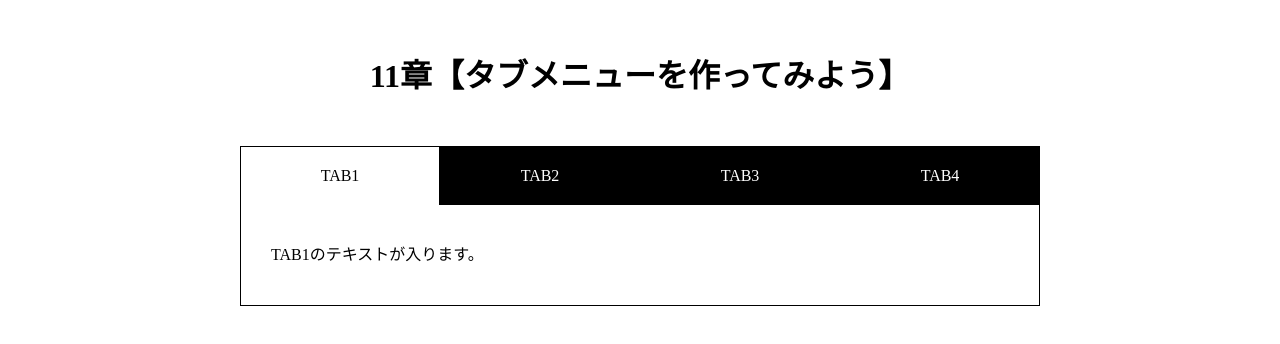
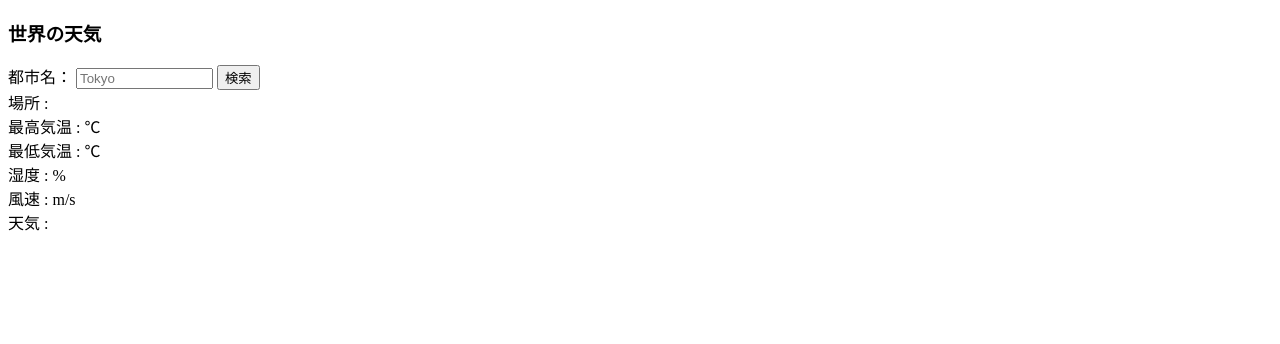
Before and after one commit to Ta-Ry/Ajax-Lesson-202003, a plain HTML site: page index.html in a window 1280 px wide. Drawn offline with Linux system fonts and the light colour scheme.

Commit message:
[finish]6-12

```diff
--- a/css/style.css
+++ /dev/null
@@ -1,58 +0,0 @@
-  @charset "UTF-8";
-
-* {
-  margin: 0;
-  padding: 0;
-  box-sizing: border-box;
-}
-
-h1{
-  text-align: center;
-  margin: 50px 0;
-}
-
-.wrap{
-  width: 90%;
-  max-width: 800px;
-  margin: 0 auto;
-}
-
-.clearfix:after{
-  content:"";
-  clear: both;
-  display: block;
-}
-
-#tab-menu li {
-  float: left;
-  list-style-type: none;
-  width: 25%;
-}
-
-#tab-menu a {
-  color: #fff;
-  text-decoration: none;
-  display: block;
-  padding: 20px;
-  text-align: center;
-  background: #000;
-  border: 1px solid #000;
-  border-bottom: none;
-}
-
-#tab-menu .active {
-  background: #fff;
-  color: #000;
-}
-
-#tab-contents .tab {
-  padding: 30px;
-  background: #fff;
-  border: 1px solid #000;
-  border-top: none;
-}
-
-#tab-contents p{
-  color:#000;
-  line-height: 2.5;
-}
--- a/index.html
+++ b/index.html
@@ -1,42 +1,32 @@
 <!DOCTYPE html>
-  <html lang="ja">
+<html>
     <head>
-    <meta charset="utf8">
-    <meta http-equiv="X-UA-Compatible" content="IE=edge">
-    <title>11章【タブメニューを作ってみよう】</title>
-    <meta name="viewport" content="width=device-width">
-    <link rel="stylesheet" href="css/style.css" media="all">
+        <meta charset="utf-8" />
+        <title>世界の天気</title>
     </head>
     <body>
-    <h1>11章【タブメニューを作ってみよう】</h1>
-
-    <div class="wrap">
-      <ul id="tab-menu" class="clearfix">
-        <li><a href="#tab1" class="active">TAB1</a></li>
-        <li><a href="#tab2" class="">TAB2</a></li>
-        <li><a href="#tab3" class="">TAB3</a></li>
-        <li><a href="#tab4" class="">TAB4</a></li>
-      </ul>
-
-      <div id="tab-contents" class="clearfix">
-        <div id="tab1" class="tab">
-          <p>TAB1のテキストが入ります。</p>
-        </div>
-
-        <div id="tab2" class="tab">
-          <p>TAB2のテキストが入ります。</p>
-        </div>
-
-        <div id="tab3" class="tab">
-          <p>TAB3のテキストが入ります。</p>
-        </div>
-
-        <div id="tab4" class="tab">
-          <p>TAB4のテキストが入ります。</p>
-        </div>
-      </div>
-    </div>
-  <script type="text/javascript" src="js/jquery.min.js"></script>
-  <script type="text/javascript" src="js/script.js"></script>
+      <h3>世界の天気</h3>
+      <label>都市名：</label>
+      <input id="cityname" type="text" size="14" maxlength="14" placeholder="Tokyo">
+      <button id="btn">検索</button><br>
+      <span>場所 :</span>
+      <span id="place"></span><br>
+      <span>最高気温 :</span>
+      <span id="temp_max"></span>
+      <span> ℃</span><br>
+      <span>最低気温 :</span>
+      <span id="temp_min"></span>
+      <span> ℃</span><br>
+      <span>湿度 :</span>
+      <span id="humidity"></span>
+      <span> %</span><br>
+      <span>風速 :</span>
+      <span id="speed"></span>
+      <span> m/s</span><br>
+      <span>天気 :</span>
+      <span id="weather"></span>
+      <div id="icon"><img id="img"></div>
+      <script src="jquery.min.js"></script>
+      <script src="script.js"></script>
     </body>
 </html>
--- a/js/script.js
+++ /dev/null
@@ -1,9 +0,0 @@
-$('#tab-contents .tab[id != "tab1"]').hide();
-
-$('#tab-menu a').on('click', function() {
-  $("#tab-contents .tab").hide();
-  $("#tab-menu .active").removeClass("active");
-  $(this).addClass("active");
-  $($(this).attr("href")).show();
-  return false;
-});
--- /dev/null
+++ b/script.js
@@ -0,0 +1,31 @@
+$(function(){
+  $('#btn').on('click', function() {
+　　// 入力された都市名でWebAPIに天気情報をリクエスト
+    $.ajax({
+      url: "http://api.openweathermap.org/data/2.5/weather?q=" + $('#cityname').val() + "&units=metric&appid=" + "7df5584f9cf6e27f93f0864ebe7b1c4a",
+      dataType : 'jsonp',
+
+        }).done(function (data){
+         //通信成功
+         // 位置
+        $('#place').text(data.name);
+        // 最高気温
+        $('#temp_max').text(data.main.temp_max);
+        // 最低気温
+        $('#temp_min').text(data.main.temp_min);
+        //　湿度
+        $('#humidity').text(data.main.humidity);
+        //　風速
+        $('#speed').text(data.wind.speed);
+        // 天気
+        $('#weather').text(data.weather[0].main);
+        // 天気アイコン
+        $('img').attr("src","http://openweathermap.org/img/w/" + data.weather[0].icon + ".png");
+        $('img').attr("alt",data.weather[0].main);
+
+    	}).fail(function (data) {
+         //通信失敗
+         	alert('通信に失敗しました。');
+    });
+  });
+});
```
Also changed, not shown: jquery.min.js (renamed from js/jquery.min.js). Lines whose indentation alone changed are shown as unchanged.
